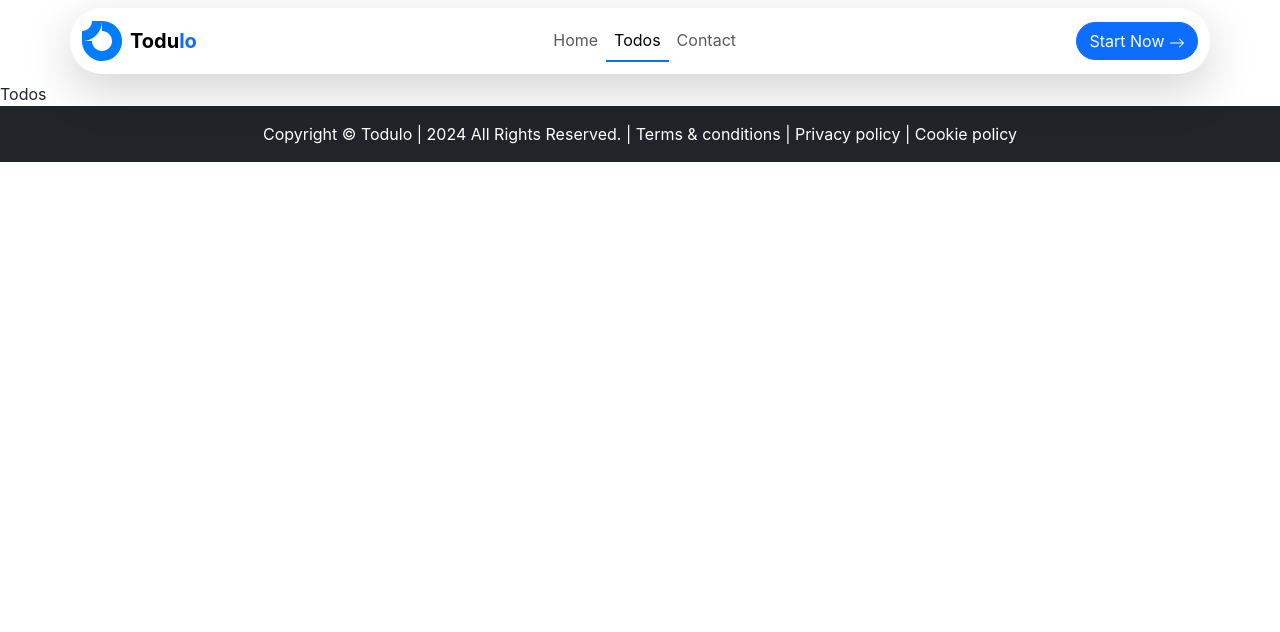
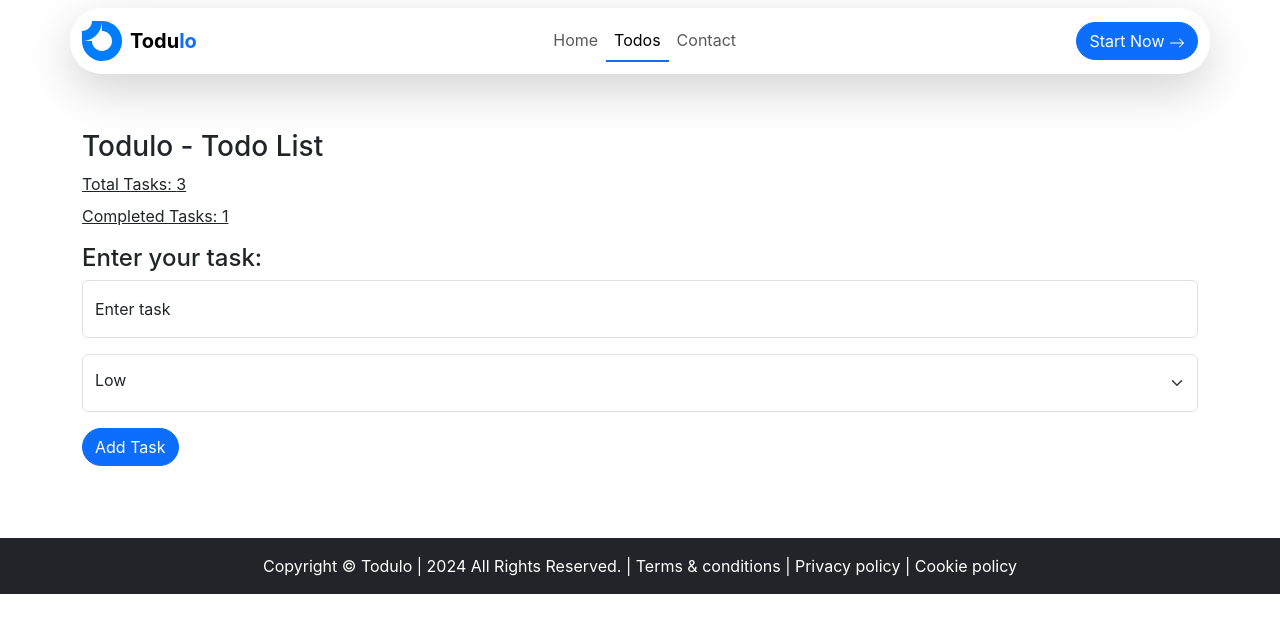
Before and after one commit to whoafridi/React-Design-Pattern, a React (Vite) app: page /todos in a window 1280 px wide. Shown: the top 632 px of the page. Built offline with nearby package versions, Linux system fonts and the light colour scheme.

Commit message:
setup initial state value & create add todo form

```diff
--- a/src/pages/Todos.jsx
+++ b/src/pages/Todos.jsx
@@ -1,5 +1,59 @@
+import { useState } from "react";
+
+const initialTasks = [
+  { id: 1, title: "Task 1", status: "incomplete", priority: "low" },
+  { id: 2, title: "Task 2", status: "incomplete", priority: "medium" },
+  { id: 3, title: "Task 3", status: "completed", priority: "high" },
+];
+const priorities = [
+  { id: 1, label: "Low" },
+  { id: 2, label: "Medium" },
+  { id: 3, label: "High" },
+];
+
 const Todos = () => {
-  return <div>Todos</div>;
+  const [tasks, setTasks] = useState(initialTasks);
+  const [totalTasks, setTotalTasks] = useState(initialTasks.length);
+  const [completedTasks, setCompletedTasks] = useState(
+    initialTasks.filter((task) => task.status === "completed").length
+  );
+
+  const [newtaskTitle, setNewTaskTitle] = useState("");
+  const [newTaskPriority, setNewTaskPriority] = useState("low");
+
+  return (
+    <div className="container py-5">
+      <h3 className="font-bold">Todulo - Todo List</h3>
+      <p className="mb-2 text-decoration-underline">
+        Total Tasks: {totalTasks}
+      </p>
+      <p className="text-decoration-underline">
+        Completed Tasks: {completedTasks}
+      </p>
+      <h4 className="mb-2 ">Enter your task:</h4>
+      <div className="mb-4">
+        <div className="form-floating mb-3">
+          <input
+            type="text"
+            className="form-control"
+            placeholder="Enter task"
+            value={newtaskTitle}
+          />
+          <label htmlFor="task">Enter task</label>
+        </div>
+        <div className="form-floating mb-3">
+          <select className="form-select pt-1" value={newTaskPriority}>
+            {priorities.map((priority) => (
+              <option key={priority.id} value={priority.label}>
+                {priority.label}
+              </option>
+            ))}
+          </select>
+        </div>
+        <button className="btn btn-primary rounded-pill">Add Task</button>
+      </div>
+    </div>
+  );
 };
 
 export default Todos;
```
